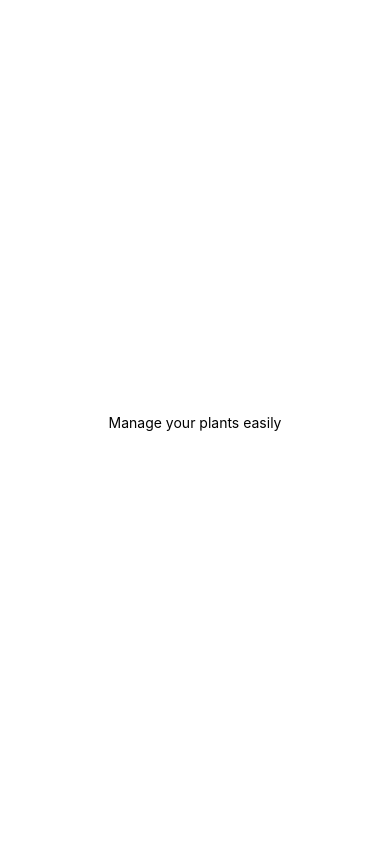
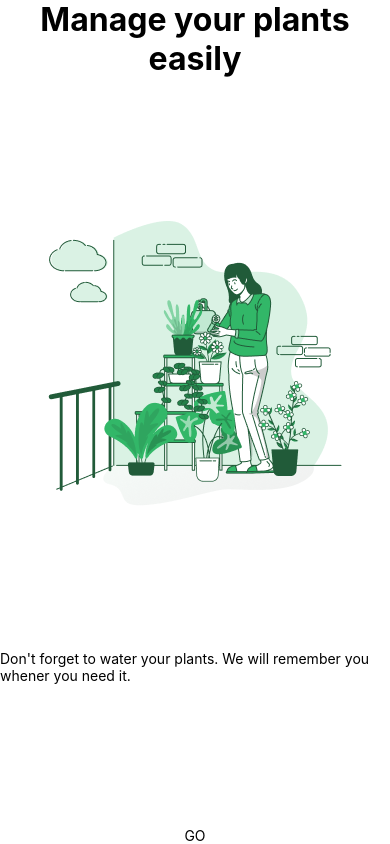
Before and after one commit to paichato/plantmanager, a React Native app: screen / in a window 390 px wide. Built offline with nearby package versions, Linux system fonts and the light colour scheme.

Commit message:
adding folder styles

```diff
--- a/src/screens/welcome.js
+++ b/src/screens/welcome.js
@@ -1,10 +1,35 @@
 import React from 'react'
-import { View, Text } from 'react-native'
+import { View, Text, Image, TouchableOpacity, StyleSheet, SafeAreaView } from 'react-native'
 
 export default function Welcome() {
     return (
-        <View>
-            <Text>Manage your plants easily</Text>
-        </View>
+        <SafeAreaView style={styles.container} >
+            <Text style={styles.title} >Manage your plants easily</Text>
+            <Image source={require('../assets/watering.png')}/>
+            <Text style={styles.subtitle} >Don't forget to water your plants. We will remember you whener you need it.</Text>
+            <TouchableOpacity style={styles.button} >
+                <Text>GO</Text>
+            </TouchableOpacity>
+        </SafeAreaView>
     )
 }
+
+const styles=StyleSheet.create({
+    container:{
+        flex:1,
+        alignItems:'center',
+        justifyContent:'space-between',
+    },
+    title:{
+        fontSize:32,
+        fontWeight:'bold',
+        textAlign:'center',
+
+    },
+    subtitle:{
+
+    },
+    button:{
+
+    },
+})
```
Also changed, not shown: src/styles/colors.js (added, +19 -0 lines).
